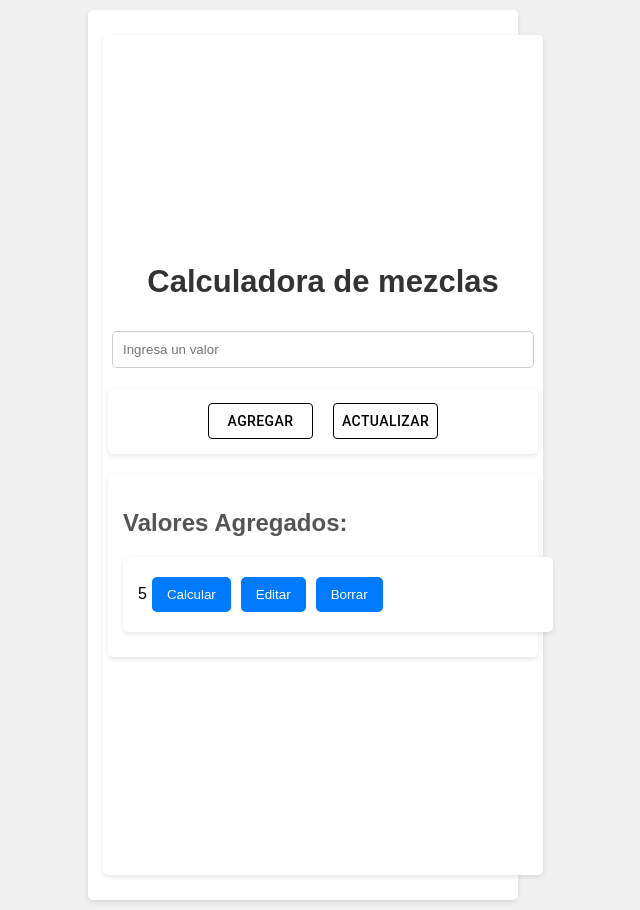
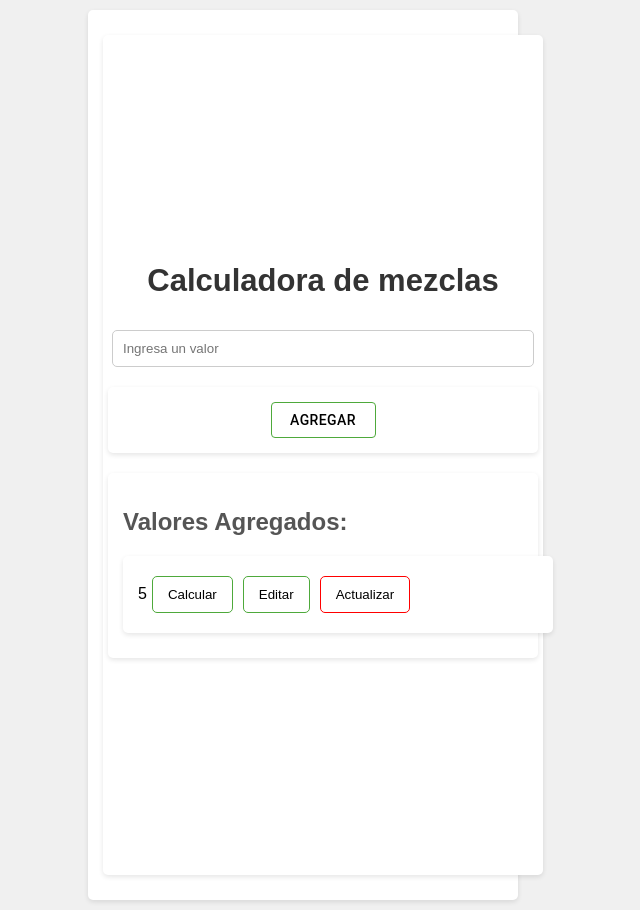
Before and after one commit to AldairZambrano/Calculador_de_mezclas, a React (Vite) app: page / in a window 1280 px wide. Both pictures are taken after typing "5" into the empty fields and a click on the button "AGREGAR". Shown: the whole page, without its empty margins (337-977 px from the left). Built offline with nearby package versions, Linux system fonts and the light colour scheme.

Commit message:
se agrego logica al boton y cambio de color

```diff
--- a/src/App.jsx
+++ b/src/App.jsx
@@ -58,17 +58,22 @@ function App() {
         placeholder="Ingresa un valor"
       />
       <div className='ButtonInput'>
-        <Button variant='outlined' color='terciary' style={{width:"105px"}} onClick={addItem}>Agregar</Button>
-        <Button variant='outlined' color='terciary' style={{width:"105px"}} onClick={actualizar}>Actualizar</Button>
+        <Button variant='outlined'  style={{width:"105px",border:"1px solid #4ea93b", color:"black"}} onClick={addItem}>Agregar</Button>
+
       </div>
       <div>
         <h2>Valores Agregados:</h2>
         {items.map((item, index) => (
           <div key={index}>
             <span>{item}</span>
-            <button onClick={() => calculateValue(item)}>Calcular</button>
-            <button onClick={() => editItem(index)}>Editar</button>
-            <button onClick={() => deleteItem(index)}>Borrar</button>
+            <button style={{color:"black",background:"none",border:"1px solid #4ea93b"}} onClick={() => calculateValue(item)}>Calcular</button>
+            <button style={{color:"black",background:"none",border:"1px solid #4ea93b"}}onClick={() => editItem(index)}>Editar</button>
+            <button style={{color:"black",background:"none",border:"1px solid red"}} onClick={() => {
+              if (window.confirm('¿Estás seguro de actualizar el valor?')) {
+                window.location.href = '/';
+                }
+
+            }}>Actualizar</button>
 
           </div>
         ))}
--- a/src/index.css
+++ b/src/index.css
@@ -37,15 +37,12 @@ button {
   margin: 5px;
   border: none;
   border-radius: 5px;
-  background-color: #007bff; /* Color de fondo del botón */
   color: white;
   cursor: pointer;
   transition: background-color 0.3s;
 }
 
-button:hover {
-  background-color: transparent; /* Color de fondo al pasar el mouse */
-}
+
 
 h2 {
   color: #555;
@@ -69,6 +66,11 @@ div {
 .ButtonInput Button{
   margin-right: 10px;
   margin-left: 10px;
+}
+.ButtonInput Button:hover{
+
+  color: white;
+  border: 2px solid black;
 }
 
 /* estilos de los sub de las mezclas */
```
Also changed, not shown: 1 other file (tests, documents, lock files or other folders).
